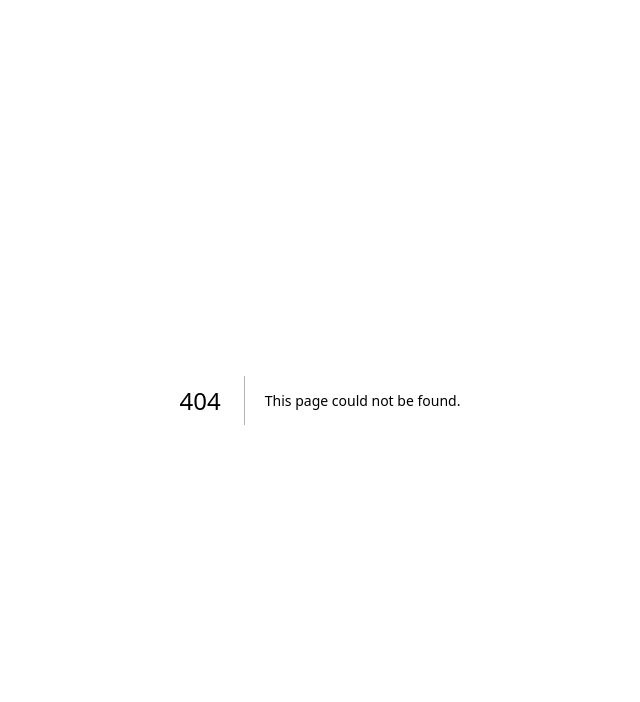
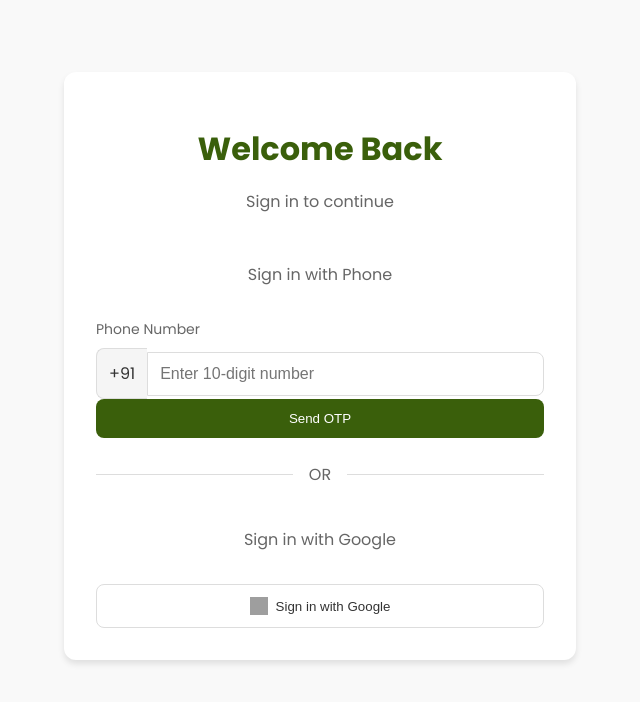
Before and after one commit to sakrenu/Project-Kisan, a Next.js app in the folder client/: page /login in a window 1280 px wide. Before the commit this address had no page. Shown: the top 702 px of the page, without its empty margins (320-960 px from the left). Built offline with nearby package versions, Linux system fonts and the light colour scheme; no server answers; grey boxes are pictures that could not be loaded.

Commit message:
login related files

```diff
--- /dev/null
+++ b/client/firebase.config.js
@@ -0,0 +1,15 @@
+import { initializeApp } from 'firebase/app';
+
+const firebaseConfig = {
+    apiKey: process.env.NEXT_PUBLIC_FIREBASE_API_KEY,
+    authDomain: process.env.NEXT_PUBLIC_FIREBASE_AUTH_DOMAIN,
+    projectId: process.env.NEXT_PUBLIC_FIREBASE_PROJECT_ID,
+    storageBucket: process.env.NEXT_PUBLIC_FIREBASE_STORAGE_BUCKET,
+    messagingSenderId: process.env.NEXT_PUBLIC_FIREBASE_MESSAGING_SENDER_ID,
+    appId: process.env.NEXT_PUBLIC_FIREBASE_APP_ID
+  };
+
+
+const app = initializeApp(firebaseConfig);
+
+export { app };
--- /dev/null
+++ b/client/src/app/login/page.js
@@ -0,0 +1,66 @@
+// import Link from 'next/link';
+
+// export default function Login() {
+//   return (
+//     <div className="min-h-screen bg-gray-100 flex flex-col items-center justify-center p-4">
+//       <div className="text-center">
+//         <h1 className="text-3xl font-bold text-green-700 mb-2">Project Kisan</h1>
+//         <p className="text-lg text-gray-600 mb-6">Smart Farming for Indian Farmers</p>
+//         <div className="flex flex-col space-y-4 mb-6">
+//           <Link href="/dashboard">
+//             <button className="bg-green-600 text-white font-semibold py-2 px-6 rounded-lg hover:bg-green-700 transition">
+//               Login
+//             </button>
+//           </Link>
+//           <Link href="/signup">
+//             <button className="bg-white text-green-600 font-semibold py-2 px-6 rounded-lg border border-green-600 hover:bg-green-50 transition">
+//               Create Account
+//             </button>
+//           </Link>
+//         </div>
+//         <p className="text-sm text-gray-500 mb-8">
+//           By continuing, you agree to our{' '}
+//           <a href="/terms" className="text-green-600 hover:underline">Terms</a> and{' '}
+//           <a href="/privacy" className="text-green-600 hover:underline">Privacy Policy</a>
+//         </p>
+//         <p className="text-sm text-gray-600">
+//           Supported by <span className="font-semibold">Ministry of Agriculture & Farmers&apos; Welfare</span>
+//         </p>
+//       </div>
+//     </div>
+//   );
+// }
+
+'use client';
+import { useTranslation } from 'react-i18next';
+import GoogleButton from '../../components/auth/GoogleButton';
+import MobileOTPForm from '../../components/auth/MobileOTPForm';
+
+export default function Login() {
+  const { t } = useTranslation();
+
+  return (
+    <div className="container">
+      <main className="main-content">
+        <h1 className="title">{t('login.title')}</h1>
+        <p className="subtitle">{t('login.subtitle')}</p>
+
+        <div className="auth-options">
+          <div className="auth-section">
+            <h3 className="auth-title">{t('login.phone_title')}</h3>
+            <MobileOTPForm />
+          </div>
+
+          <div className="divider">
+            <span className="divider-text">{t('login.or')}</span>
+          </div>
+
+          <div className="auth-section">
+            <h3 className="auth-title">{t('login.google_title')}</h3>
+            <GoogleButton />
+          </div>
+        </div>
+      </main>
+    </div>
+  );
+}
```
